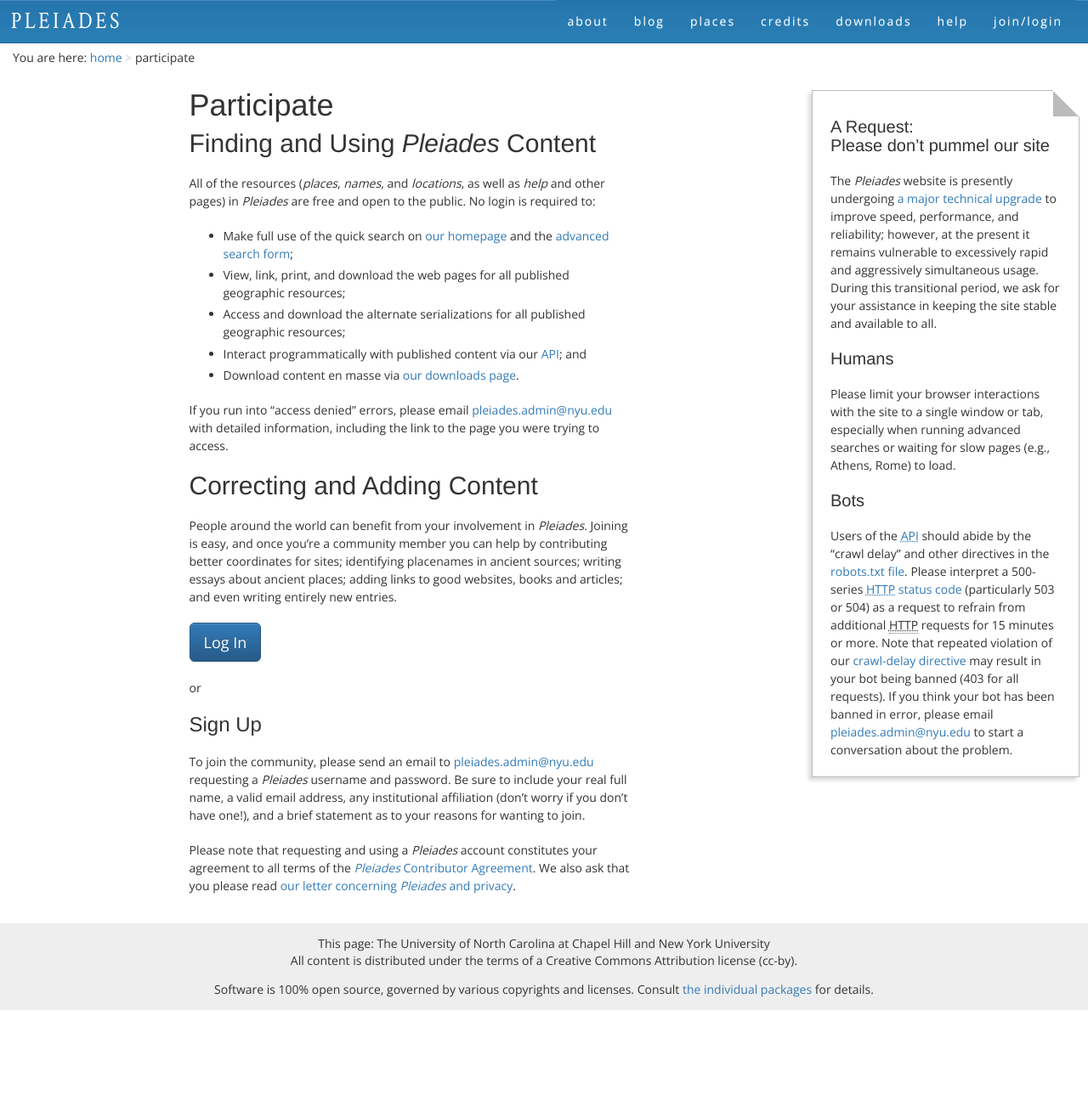
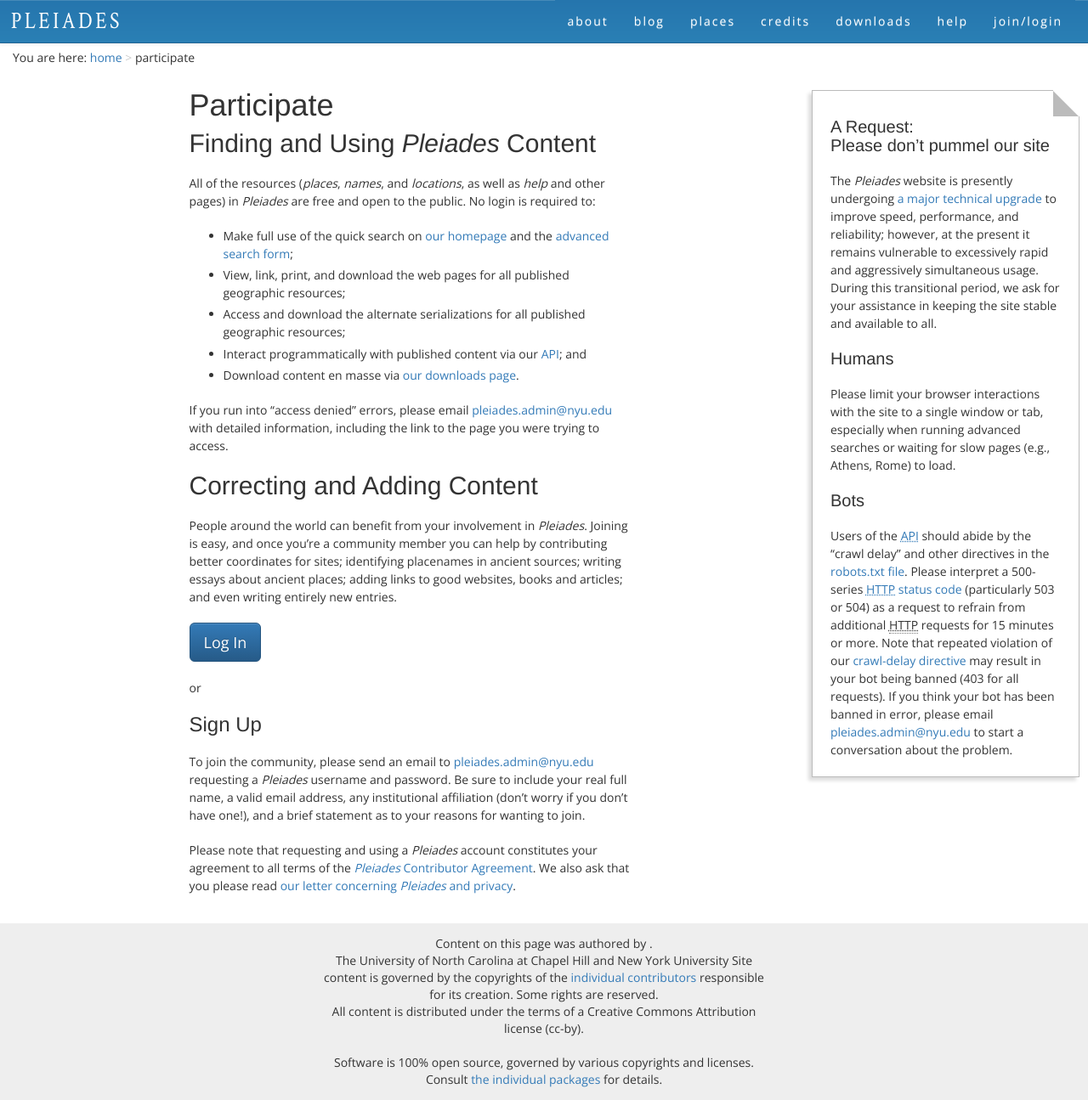
Before and after one commit to isawnyu/pleiades-static, a Jekyll site: the page built from _pages/participate.md, in a window 1280 px wide and 1295 px high. Shown: the whole window at 85% size. Built offline with Jekyll 4.4.1, drawn with Linux system fonts in a browser that asks for light colours.

Commit message:
fiddling with footer and byline

```diff
--- a/_includes/byline.html
+++ b/_includes/byline.html
@@ -0,0 +1,6 @@
+{% if page.creators or page.contributors %}
+<div class="pleiades-byline">
+<p>Content on this page was authored by
+  {% for author in page.creators %}<span class="page-creator">{% if author.path %}<a href="{{author.path}}">{{author.name}}</a>{% else %}{{author.name}}{% endif %}</span>{% endfor %}{% if page.contributors %} with the assistance of {% endif %}{% for author in page.contributors %}<span class="page-contributor">{% if author.path %}<a href="{{author.path}}">{{author.name}}</a>{% else %}{{author.name}}{% endif %}</span>{% endfor %}.</p>
+</div>
+{% endif %}
--- a/_includes/footer.html
+++ b/_includes/footer.html
@@ -6,11 +6,10 @@
   <div class="pleiades-rights">
   	<p>
   	{% if page.copyright %}
-  	This page: {{ page.copyright }}
-  	{% else %}
+  	{{ page.copyright }}
+  	{% endif %}
     Site content is governed by the copyrights of the <a href="http://pleiades.stoa.org/credits/">individual contributors</a> responsible for its creation.
       Some rights are reserved.
-    {% endif %}
     <br />All content is distributed under the terms of a Creative Commons Attribution license (cc-by).</p>
     <p>Software is 100% open source, governed by various copyrights and licenses. Consult <a href="https://github.com/isawnyu/pleiades-gazetteer#code-plone-buildout">the individual packages</a> for details.</p>
   </div>
--- a/_sass/_footer.scss
+++ b/_sass/_footer.scss
@@ -4,32 +4,32 @@
     background-color: $gray-lighter;
     margin-top: 1em;
     padding: 1em;
+    text-align: center;
+
+    p: {
+        margin: 1em 0 0;
+        max-width: 800px;
     }
 
-.pleiades-rights p {
-    margin: 1em 0 0;
-    max-width: 800px;
-    text-align: center;
-}
-
-.pleiades-rights p:first-child {
+    p:first-child {
         margin-top: 0;
     }
 
-.pleiades-rights br {
+    br {
         display: none;
     }
 
     @media (min-width: $w-superwide-min) {
-    .pleiades-rights {
+        > div {
             margin-left: auto;
             margin-right: auto;
             padding-left: 0;
             padding-right: 0;
             width: 800px;
         }
-    .pleiades-rights br {
+        br {
             display: block;
         }
 
     }
+}
```
Lines whose indentation alone changed are shown as unchanged.
